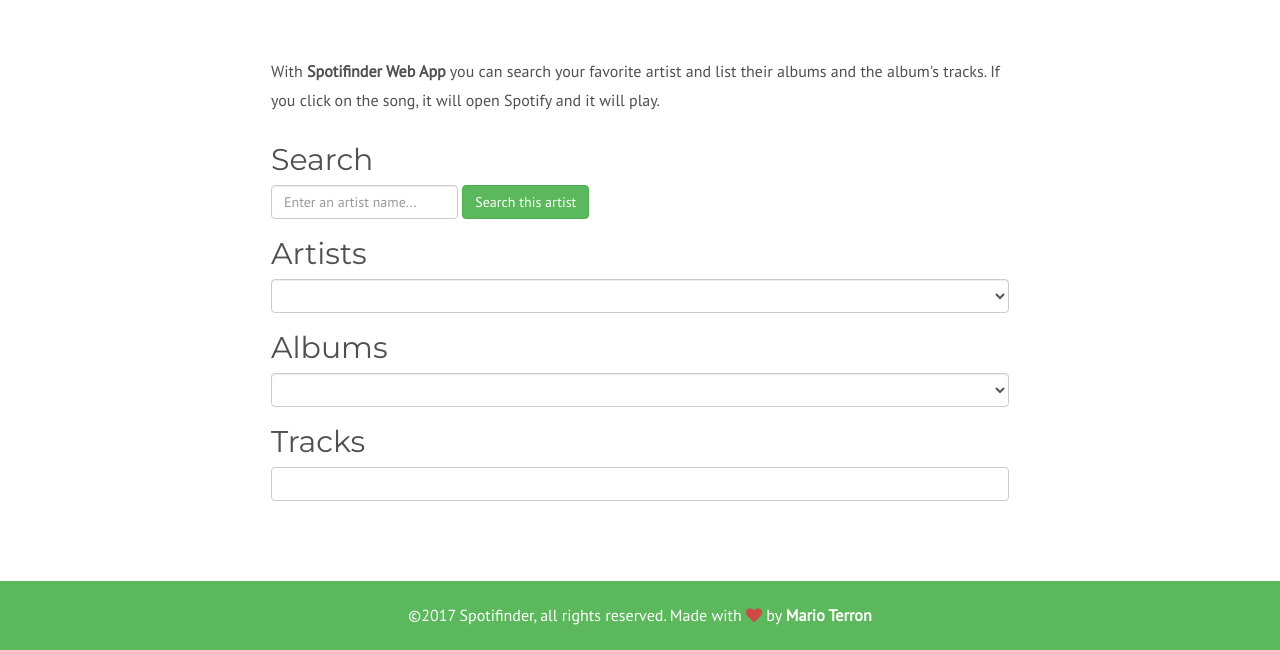
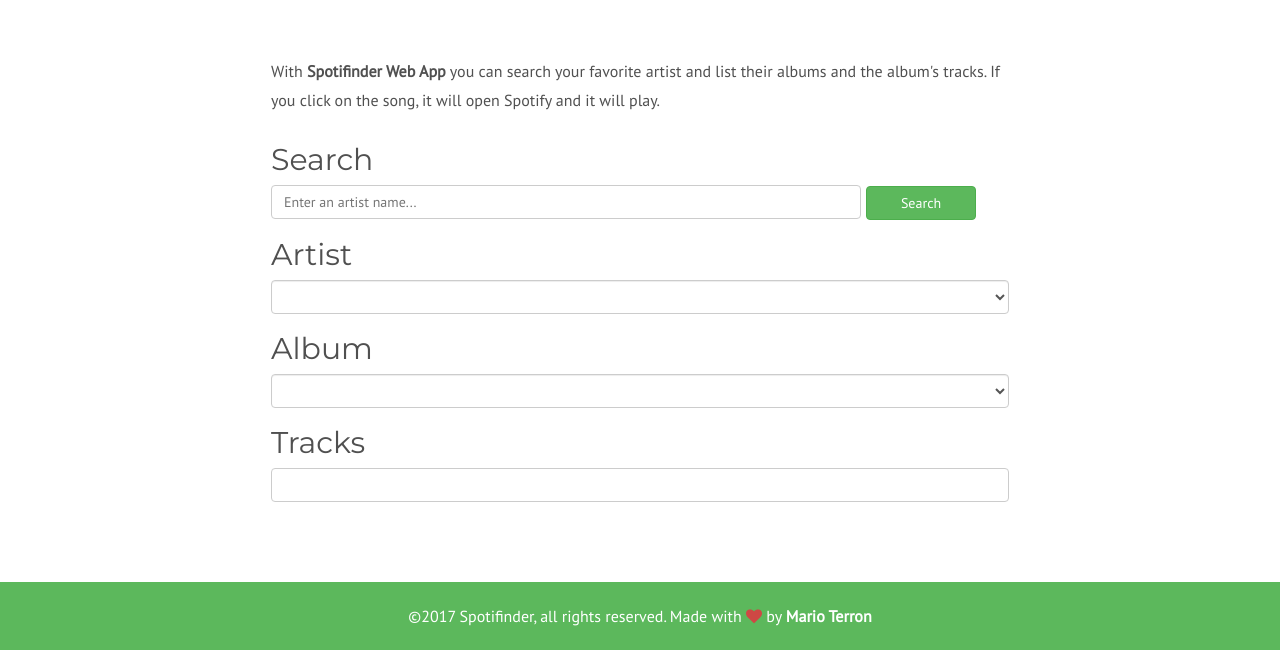
Before and after one commit to MarioTerron/spotifinder, a plain HTML site: page index.html in a window 1280 px wide. Shown: the part 153-803 px from the top of the page. Drawn offline with nearby package versions, Linux system fonts and the light colour scheme.

Commit message:
modified form styles

```diff
--- a/css/styles.css
+++ b/css/styles.css
@@ -160,6 +160,27 @@
     margin-bottom: 30px;
 }
 
+section .form-group {
+    width: 100%;
+}
+
+section .form-input {
+    width: 80%;
+    height: 34px;
+    padding: 6px 12px;
+    font-size: 14px;
+    line-height: 1.42857143;
+    color: #555;
+    background-color: #fff;
+    background-image: none;
+    border: 1px solid #ccc;
+    border-radius: 4px;
+}
+
+section .btn {
+    width: 15%
+}
+
 
 /* Footer
 -------------------------------------------------------------- */
@@ -210,8 +231,15 @@
     .container {
         width: auto;
     }
+}
+
+@media all and (max-width: 660px) {
     form .btn {
         margin-top: 10px;
+        width: 100%;
+    }
+
+    form .form-input {
         width: 100%;
     }
 }
--- a/index.html
+++ b/index.html
@@ -32,14 +32,14 @@
 						<h2>Search</h2>
 						<form action="" method="POST" class="form-inline" role="form">
 							<div class="form-group">
-								<input type="text" class="form-control" id="artist-name" placeholder="Enter an artist name...">
-								<button id="search-artist" type="submit" class="btn btn-success">Search this artist</button>
+								<input type="text" class="form-input" id="artist-name" placeholder="Enter an artist name...">
+								<button id="search-artist" type="submit" class="btn btn-success">Search</button>
 							</div>
 						</form>
-						<h2>Artists</h2>
+						<h2>Artist</h2>
 						<select id="artists-selection" class="form-control">
 						</select>
-						<h2>Albums</h2>
+						<h2>Album</h2>
 						<select id="albums-selection" class="form-control">
 						</select>
 						<h2>Tracks</h2>
```
